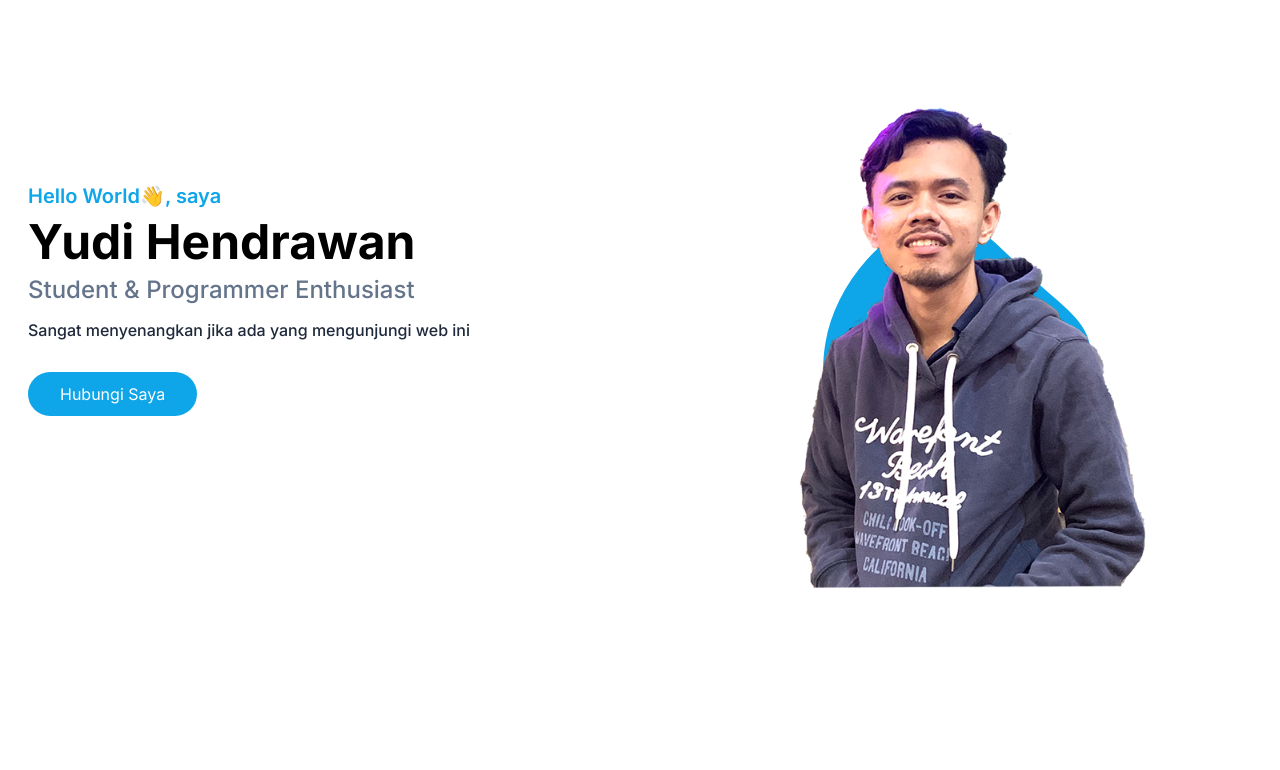
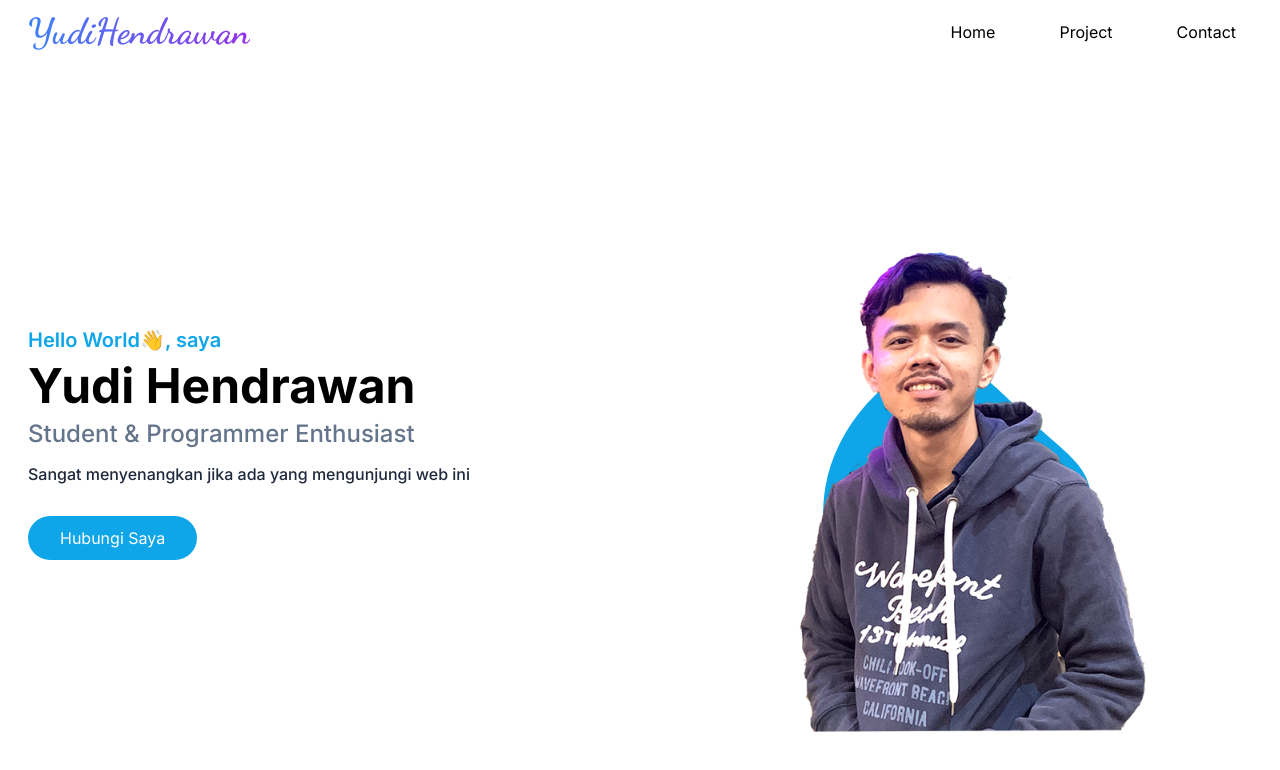
Before and after one commit to yudihendrawan/portfolio, a website: page public/index.html in a window 1280 px wide. Drawn offline with Linux system fonts and the light colour scheme.

Commit message:
menambahkan nav

```diff
--- a/public/index.html
+++ b/public/index.html
@@ -11,21 +11,62 @@
       href="https://fonts.googleapis.com/css2?family=Inter:wght@300;400;500;600;700;800&display=swap"
       rel="stylesheet"
     />
+    <link rel="preconnect" href="https://fonts.googleapis.com" />
+    <link rel="preconnect" href="https://fonts.gstatic.com" crossorigin />
+    <link
+      href="https://fonts.googleapis.com/css2?family=Dancing+Script:wght@500;600;700&family=Inter:wght@300;400;500;600;700;800&display=swap"
+      rel="stylesheet"
+    />
     <title>Yudi Hendrawan</title>
   </head>
-  <body class="font-inter">
+  <body id="home" class="font-inter">
+    <!-- Header Start -->
+    <header class="absolute top-0 left-0 w-full flex items-center bg-transparent z-10 ">
+      <div class="container">
+        <div class="relative flex items-center justify-between">
+          <div class="px-4">
+            <a href="#home"class="font-bold font-dancing text-4xl bg-gradient-to-r from-blue-500 to-purple-600 bg-clip-text text-transparent block">YudiHendrawan</a>
+          </div>
+          <div class="flex items-center">
+            <button id="menu" name="menu" class="block absolute right-4 lg:hidden">
+              <span class="menu-line transition duration-300 origin-top-left"></span>
+              <span class="menu-line transition duration-300 "></span>
+              <span class="menu-line transition duration-300 origin-bottom-left"></span>
+            </button>
+            <nav id="nav-menu" class="hidden absolute py-3 bg-white shadow-lg rounded-lg max-w-[200px] w-full right-4 top-full lg:block lg:static lg:bg-transparent lg:max-w-full lg:shadow-none lg:rounded-none ">
+              <ul class="block lg:flex ">
+                <li class="group">
+                  <a href="#home" class="text-base text-black py-2 mx-8 flex group-hover:text-primary">Home</a>
+                </li>
+                <li class="group">
+                  <a href="#project" class="text-base text-black py-2 mx-8 flex group-hover:text-primary">Project</a>
+                </li>
+                <li class="group">
+                  <a href="#contact" class="text-base text-black py-2 mx-8 flex group-hover:text-primary">Contact</a>
+                </li>
+              </ul>
+            </nav>
+          </div>
+        </div>
+      </div>
+    </header>
+
+    <!-- Header End -->
+
     <!-- Hero section start -->
-    <section id="home" class="pt-36">
-      <div class="container mx-auto ">
+    <section id="home" class="pt-[100px] lg:pt-36">
+      <div class="container mx-auto">
         <div class="flex flex-wrap">
           <div class="w-full self-center px-4 lg:w-1/2">
             <h1 class="text-base font-semibold text-primary md:text-xl">
               Hello World👋, saya
-              <span class="font-bold text-black text-4xl block mt-2 md:text-5xl">
+              <span
+                class="font-bold text-black text-4xl block mt-2 md:text-5xl"
+              >
                 Yudi Hendrawan</span
               >
             </h1>
-            <h2 class="font-medium text-slate-500 mt-2  text-lg lg:text-2xl">
+            <h2 class="font-medium text-slate-500 mt-2 text-lg lg:text-2xl">
               Student & Programmer Enthusiast
             </h2>
             <p class="font-medium text-slate-800 mt-3 mb-10">
@@ -37,12 +78,25 @@
               >Hubungi Saya</a
             >
           </div>
-          <div class="w-full mt-10 self-center px-4 lg:w-1/2 ">
+          <div class="w-full mt-10 self-center px-4 lg:w-1/2">
             <div class="mt-10 relative lg:mt-9 lg:right-0">
-              <img src="assets/img/yudi1.png"  alt="Foto yudi" class="max-w-full mx-auto w-96 " />
-              <span class="absolute -bottom-0 left-1/2 -translate-x-1/2 -z-10 ">
-                <svg width="400" height="400" viewBox="0 0 200 200" xmlns="http://www.w3.org/2000/svg">
-                  <path fill="#0ea5e9" d="M38.4,-55.5C51.6,-43.3,65.2,-34.5,67.6,-22.9C70.1,-11.4,61.3,2.9,54.5,15.8C47.7,28.7,42.8,40.4,34,51C25.2,61.5,12.6,70.9,-0.2,71.2C-13,71.4,-26,62.5,-36.5,52.5C-47,42.6,-54.9,31.5,-59.9,18.9C-64.9,6.2,-66.8,-8.1,-64.3,-22.5C-61.8,-36.9,-54.9,-51.5,-43.5,-64.2C-32,-77,-16,-87.8,-1.7,-85.5C12.6,-83.2,25.3,-67.7,38.4,-55.5Z" transform="translate(100 100) " />
+              <img
+                src="assets/img/yudi1.png"
+                alt="Foto yudi"
+                class="max-w-full mx-auto w-96"
+              />
+              <span class="absolute -bottom-0 left-1/2 -translate-x-1/2 -z-10">
+                <svg
+                  width="400"
+                  height="400"
+                  viewBox="0 0 200 200"
+                  xmlns="http://www.w3.org/2000/svg"
+                >
+                  <path
+                    fill="#0ea5e9"
+                    d="M38.4,-55.5C51.6,-43.3,65.2,-34.5,67.6,-22.9C70.1,-11.4,61.3,2.9,54.5,15.8C47.7,28.7,42.8,40.4,34,51C25.2,61.5,12.6,70.9,-0.2,71.2C-13,71.4,-26,62.5,-36.5,52.5C-47,42.6,-54.9,31.5,-59.9,18.9C-64.9,6.2,-66.8,-8.1,-64.3,-22.5C-61.8,-36.9,-54.9,-51.5,-43.5,-64.2C-32,-77,-16,-87.8,-1.7,-85.5C12.6,-83.2,25.3,-67.7,38.4,-55.5Z"
+                    transform="translate(100 100) "
+                  />
                 </svg>
               </span>
             </div>
@@ -53,5 +107,6 @@
     <!-- Hero section end -->
 
     <div class="h-96"></div>
+    <script src="assets/js/script.js"></script>
   </body>
 </html>
```
